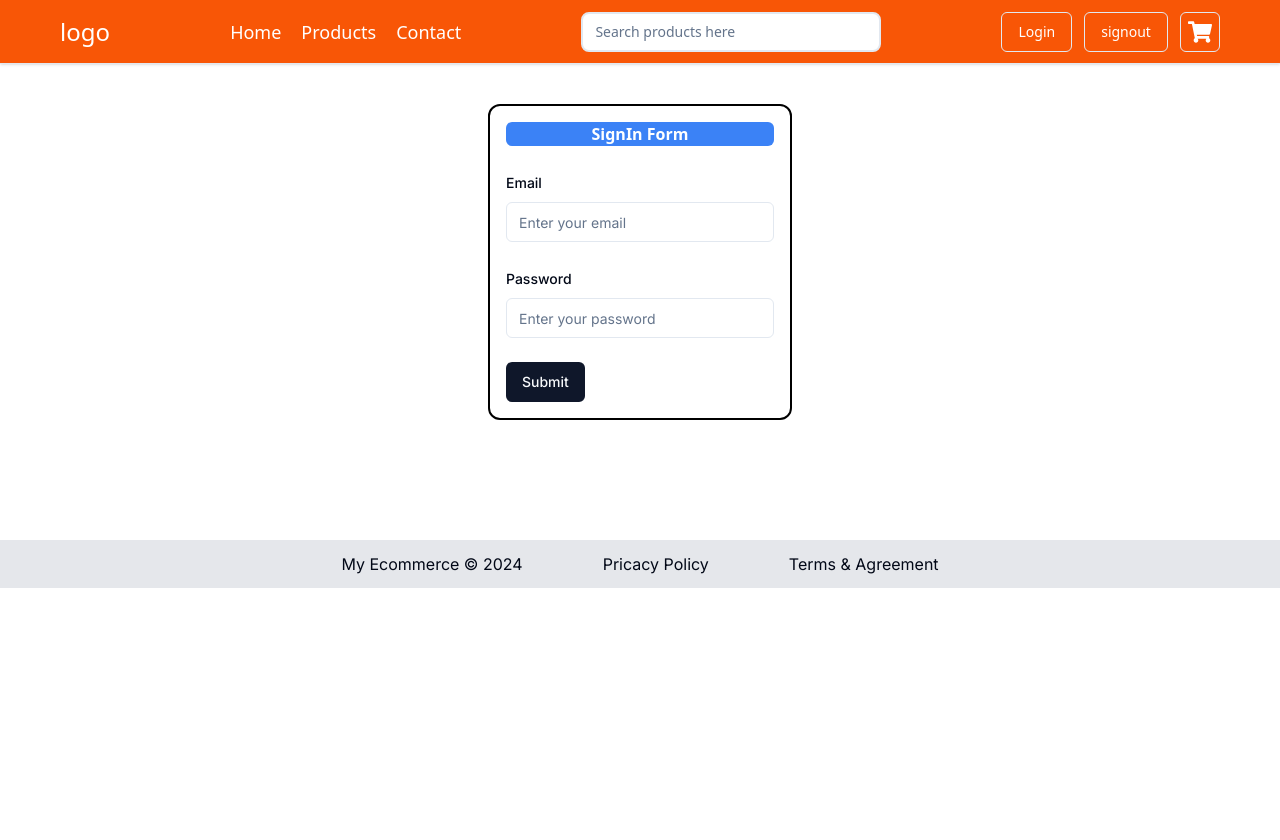
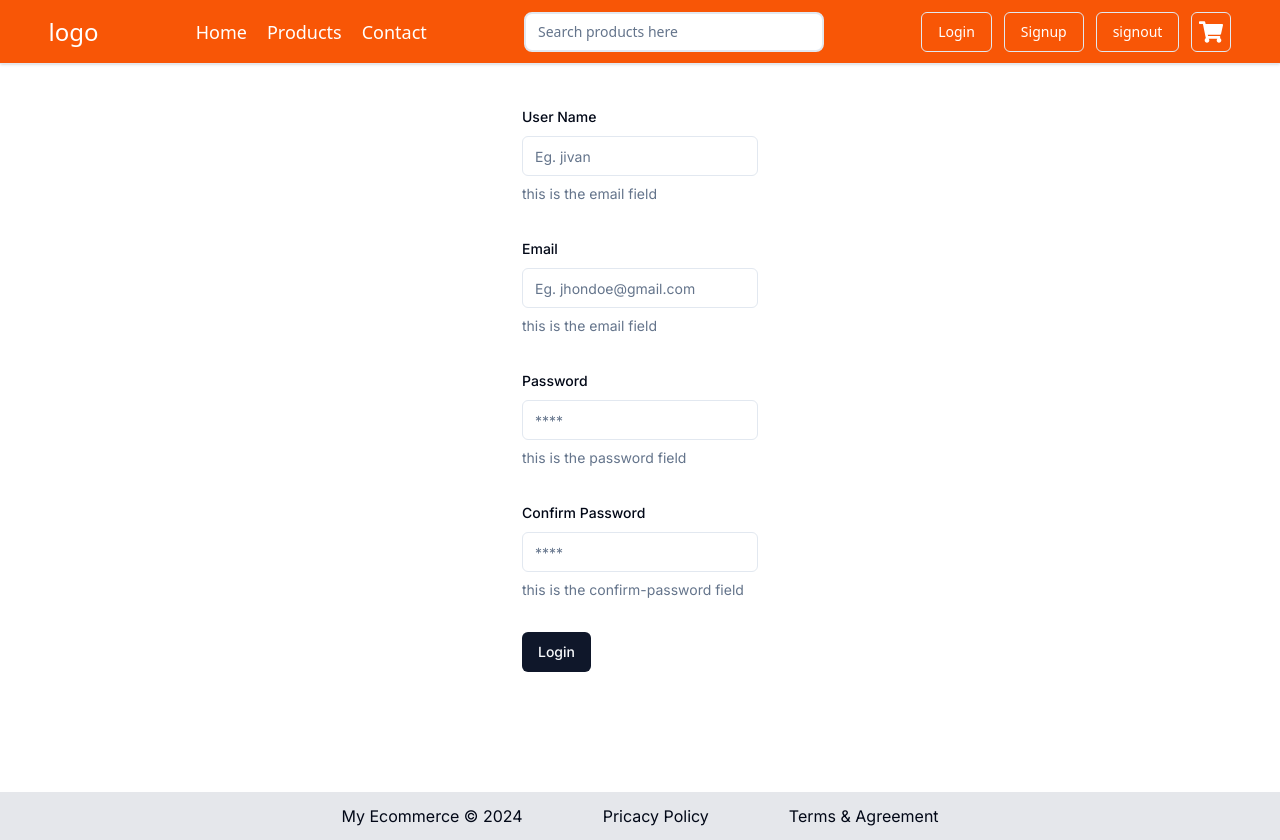
Before and after one commit to jivanaryal/nextjs-ecommerce, a Next.js app: page /auth/signup in a window 1280 px wide. Before the commit the page ends 800 px from the top, so only its background shows below. Built offline with nearby package versions, Linux system fonts and the light colour scheme.

Commit message:
added signup page also validate the signupFormField with zod

```diff
--- a/src/app/auth/signup/page.tsx
+++ b/src/app/auth/signup/page.tsx
@@ -8,88 +8,66 @@ import { Button } from "@/components/ui/button";
 import {
   Form,
   FormControl,
+  FormDescription,
   FormField,
   FormItem,
   FormLabel,
   FormMessage,
 } from "@/components/ui/form";
 
-import { signIn } from "next-auth/react";
-
-const FormSchema = z.object({
-  email: z.string(),
-  password: z.string(),
-});
+// import { signIn } from "next-auth/react";
 
 import { Input } from "@/components/ui/input";
+import {} from "@/models/sign-in.model";
+import { signIn } from "next-auth/react";
+import {
+  SignUpFormDefaultValues,
+  signUpFormField,
+  signUpFormSchema,
+  TsignUpFormSchema,
+} from "@/models/sign-up.models";
 
 type Props = {
   callbackUrl: string;
 };
 
 const LoginPage = (props: Props) => {
-  const form = useForm<z.infer<typeof FormSchema>>({
-    resolver: zodResolver(FormSchema),
-    defaultValues: {
-      email: "",
-      password: "",
-    },
+  const form = useForm<TsignUpFormSchema>({
+    resolver: zodResolver(signUpFormSchema),
+    defaultValues: SignUpFormDefaultValues,
   });
 
-  async function onSubmit(data: z.infer<typeof FormSchema>) {
-    await signIn("credentials", {
-      redirect: true,
-      email: data.email,
-      password: data.password,
-      callbackUrl: props.callbackUrl ?? "http://localhost:3000/customer/cart",
-    });
-    console.log(data);
+  async function onSubmit(values: TsignUpFormSchema) {
+    console.log(values);
   }
 
   return (
     <section className="container py-10 flex justify-center">
       <Form {...form}>
-        <form
-          onSubmit={form.handleSubmit(onSubmit)}
-          action=""
-          className="w-1/4 space-y-6 border-2 border-black p-4 rounded-xl"
-        >
-          <h2 className="text-center font-bold font-sans bg-blue-500 text-white rounded-md">
-            SignIn Form
-          </h2>
+        <form onSubmit={form.handleSubmit(onSubmit)} className="space-y-8">
+          {signUpFormField.map((formfield) => (
             <FormField
+              key={formfield.name}
               control={form.control}
-            name="email"
+              name={formfield.name}
               render={({ field }) => (
                 <FormItem>
-                <FormLabel>Email</FormLabel>
+                  <FormLabel>{formfield.label}</FormLabel>
                   <FormControl>
-                  <Input placeholder="Enter your email" {...field} />
+                    <Input
+                      {...field}
+                      placeholder={formfield.placeholder}
+                      required={formfield.required}
+                      name={formfield.name}
+                    />
                   </FormControl>
+                  <FormDescription>{formfield.description}</FormDescription>
                   <FormMessage />
                 </FormItem>
               )}
-          />
-          <FormField
-            control={form.control}
-            name="password"
-            render={({ field }) => (
-              <FormItem>
-                <FormLabel>Password</FormLabel>
-                <FormControl>
-                  <Input
-                    type="password"
-                    placeholder="Enter your password"
-                    {...field}
-                  />
-                </FormControl>
-                <FormMessage />
-              </FormItem>
-            )}
-          />
-          <Button type="submit" variant={"default"}>
-            Submit
-          </Button>
+            ></FormField>
+          ))}
+          <Button type="submit">Login</Button>
         </form>
       </Form>
     </section>
--- a/src/components/shared-component/navbar.tsx
+++ b/src/components/shared-component/navbar.tsx
@@ -35,6 +35,12 @@ export default function Navbar({}: Props) {
         <Button variant={"outline"} className="bg-transparent">
           Login
         </Button>
+        <Button variant={"outline"} className="bg-transparent" asChild>
+          <Link href={"/auth/signup"}>
+            {" "}
+            <div>Signup</div>{" "}
+          </Link>
+        </Button>
         <Button
           variant={"outline"}
           className="bg-transparent"
--- /dev/null
+++ b/src/models/sign-up.models.ts
@@ -0,0 +1,64 @@
+import { EInputType, TFormField } from "@/types/form-field";
+import { z } from "zod";
+export const signUpFormSchema = z
+  .object({
+    username: z
+      .string()
+      .min(3, { message: "Username must be at least 3 characters" }),
+    email: z.string().email({ message: "enter the valid email address" }),
+    password: z
+      .string()
+      .min(6, { message: "Password must be at least 6 characters" }),
+    confirmPassword: z
+      .string()
+      .min(6, { message: "Password must be at least 6 characters" }),
+  })
+  .refine((data) => data.password === data.confirmPassword, {
+    path: ["confirmPassword"],
+    message: "password does not match",
+  });
+
+export type TsignUpFormSchema = z.infer<typeof signUpFormSchema>; //form field ma
+
+export const SignUpFormDefaultValues: Partial<TsignUpFormSchema> = {
+  username: "",
+  email: "",
+  password: "",
+  confirmPassword: "",
+};
+
+export const signUpFormField: TFormField<TsignUpFormSchema>[] = [
+  {
+    label: "User Name",
+    name: "username",
+    placeholder: "Eg. jivan",
+    type: EInputType.TEXT,
+    required: true,
+    description: "this is the email field",
+  },
+  {
+    label: "Email",
+    name: "email",
+    placeholder: "Eg. jhondoe@gmail.com",
+    type: EInputType.EMAIL,
+    required: true,
+    description: "this is the email field",
+  },
+
+  {
+    label: "Password",
+    name: "password",
+    placeholder: "****",
+    type: EInputType.PASSWORD,
+    required: true,
+    description: "this is the password field",
+  },
+  {
+    label: "Confirm Password",
+    name: "confirmPassword",
+    placeholder: "****",
+    type: EInputType.PASSWORD,
+    required: true,
+    description: "this is the confirm-password field",
+  },
+];
```
Lines whose indentation alone changed are shown as unchanged.
